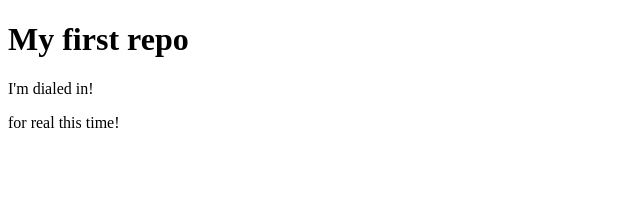
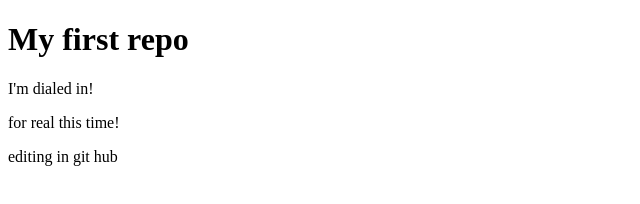
Before and after one commit to darlingjaderose/test-repository2, a plain HTML site: page index.html in a window 1280 px wide. Shown: the whole page, without its empty margins (0-640 px from the left). Drawn offline with Linux system fonts and the light colour scheme.

Commit message:
Add a new paragraph to index.html

```diff
--- a/index.html
+++ b/index.html
@@ -9,5 +9,6 @@
     <h1>My first repo</h1>
     <p>I'm dialed in!</p>
     <p>for real this time!</p>
+    <p>editing in git hub</p>
   </body>
 </html>
```
